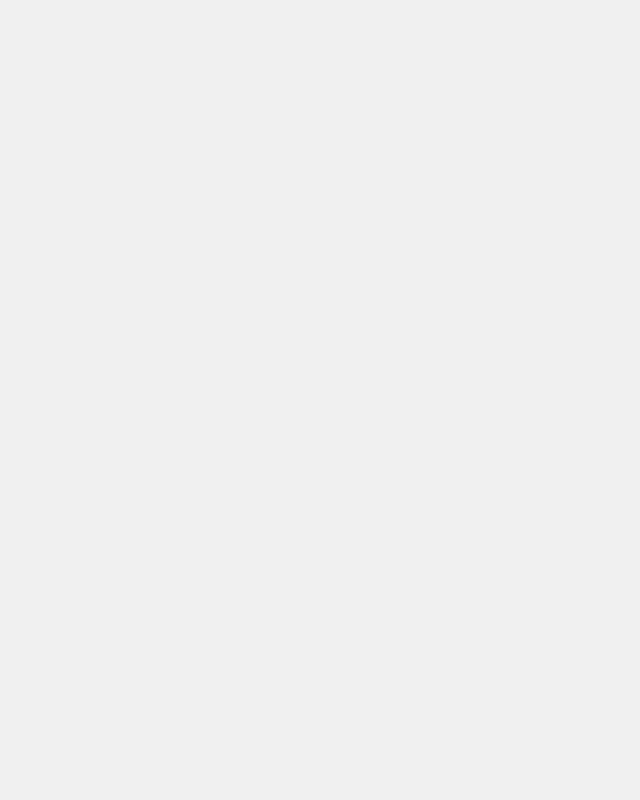
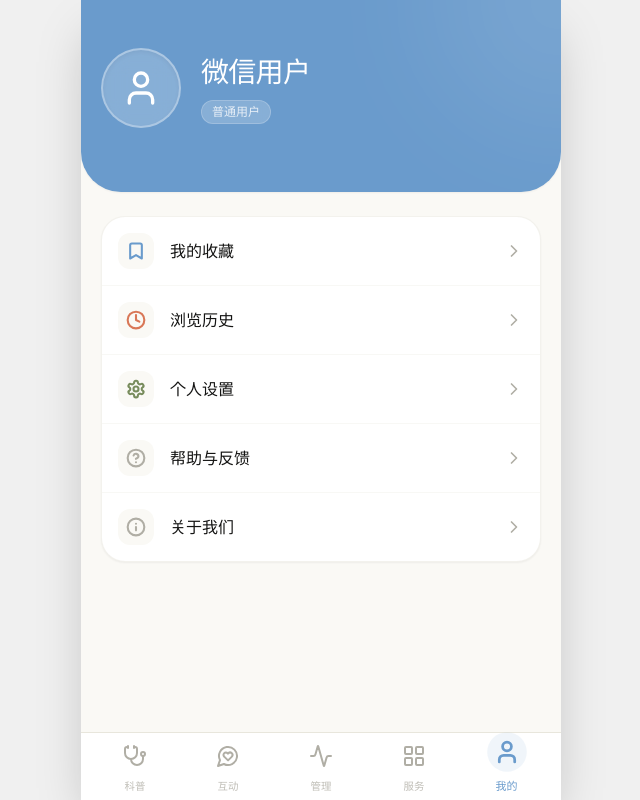
Before and after one commit to zalwarlaxman-boop/demo, a React (Vite) app: page /me in a window 1280 px wide. Before the commit this address had no page. Shown: the whole page, without its empty margins (319-959 px from the left). Built offline with nearby package versions, Linux system fonts and the light colour scheme.

Commit message:
feat: 开发手机端React医疗页面
Co-authored-by: traeagent <traeagent@users.noreply.github.com>

```diff
--- a/src/App.tsx
+++ b/src/App.tsx
@@ -4,6 +4,7 @@ import PopSci from "./pages/PopSci";
 import Interact from "./pages/Interact";
 import Manage from "./pages/Manage";
 import Service from "./pages/Service";
+import Me from "./pages/Me";
 import ContentDetail from "./pages/ContentDetail";
 
 export default function App() {
@@ -15,6 +16,7 @@ export default function App() {
           <Route path="interact" element={<Interact />} />
           <Route path="manage" element={<Manage />} />
           <Route path="service" element={<Service />} />
+          <Route path="me" element={<Me />} />
           <Route path="content/:id" element={<ContentDetail />} />
         </Route>
       </Routes>
--- a/src/components/Layout.tsx
+++ b/src/components/Layout.tsx
@@ -1,5 +1,5 @@
 import { Outlet, Link, useLocation } from "react-router-dom";
-import { Stethoscope, MessageCircleHeart, Activity, LayoutGrid } from "lucide-react";
+import { Stethoscope, MessageCircleHeart, Activity, LayoutGrid, User } from "lucide-react";
 import { clsx, type ClassValue } from "clsx";
 import { twMerge } from "tailwind-merge";
 
@@ -12,6 +12,7 @@ const navItems = [
   { path: "/interact", label: "互动", icon: MessageCircleHeart },
   { path: "/manage", label: "管理", icon: Activity },
   { path: "/service", label: "服务", icon: LayoutGrid },
+  { path: "/me", label: "我的", icon: User },
 ];
 
 export default function Layout() {
--- /dev/null
+++ b/src/pages/Me.tsx
@@ -0,0 +1,61 @@
+import { User, Settings, Bookmark, Clock, HelpCircle, Info, ChevronRight } from "lucide-react";
+
+export default function Me() {
+  const menuItems = [
+    { icon: Bookmark, label: "我的收藏", color: "text-[#6a9bcc]" },
+    { icon: Clock, label: "浏览历史", color: "text-[#d97757]" },
+    { icon: Settings, label: "个人设置", color: "text-[#788c5d]" },
+    { icon: HelpCircle, label: "帮助与反馈", color: "text-[#b0aea5]" },
+    { icon: Info, label: "关于我们", color: "text-[#b0aea5]" },
+  ];
+
+  return (
+    <div className="flex flex-col h-full bg-[#faf9f5] overflow-y-auto">
+      {/* Header Profile Area */}
+      <div className="relative shrink-0 mb-6 z-10">
+        <div className="bg-[#6a9bcc] px-5 pt-12 pb-16 rounded-b-[40px] shadow-sm relative overflow-hidden">
+          {/* Decorative background element */}
+          <div className="absolute top-0 right-0 w-64 h-64 bg-white/10 rounded-full blur-3xl -translate-y-1/2 translate-x-1/2" />
+
+          <div className="flex items-center gap-5 relative z-10">
+            <div className="w-20 h-20 rounded-full bg-white/20 backdrop-blur-md flex items-center justify-center border-2 border-white/30 shrink-0 shadow-inner">
+              <User size={40} className="text-white" aria-hidden="true" />
+            </div>
+            <div className="text-white">
+              <h1 className="text-[28px] font-semibold tracking-tight font-heading">微信用户</h1>
+              <p className="text-white/80 mt-1.5 flex items-center gap-1.5 text-[14px]">
+                <span className="bg-white/20 px-2.5 py-0.5 rounded-full text-[12px] backdrop-blur-sm border border-white/20">
+                  普通用户
+                </span>
+              </p>
+            </div>
+          </div>
+        </div>
+      </div>
+
+      {/* Menu List Area */}
+      <div className="px-5 pb-8 space-y-4 flex-1">
+        <div className="bg-white rounded-[24px] shadow-sm border border-[#e8e6dc]/50 overflow-hidden">
+          {menuItems.map((item, index) => {
+            const Icon = item.icon;
+            return (
+              <button
+                key={index}
+                type="button"
+                className="w-full flex items-center justify-between p-4 outline-none focus-visible:bg-[#faf9f5] hover:bg-[#faf9f5]/50 transition-colors group border-b border-[#e8e6dc]/30 last:border-b-0 active:bg-[#faf9f5]"
+              >
+                <div className="flex items-center gap-4">
+                  <div className={`p-2 rounded-xl bg-[#faf9f5] group-hover:bg-white transition-colors ${item.color}`}>
+                    <Icon size={20} strokeWidth={2.5} aria-hidden="true" />
+                  </div>
+                  <span className="text-[16px] font-medium text-[#141413]">{item.label}</span>
+                </div>
+                <ChevronRight size={20} className="text-[#b0aea5] group-hover:text-[#6a9bcc] transition-colors" aria-hidden="true" />
+              </button>
+            );
+          })}
+        </div>
+      </div>
+    </div>
+  );
+}
```
Also changed, not shown: 1 other file (tests, documents, lock files or other folders).
